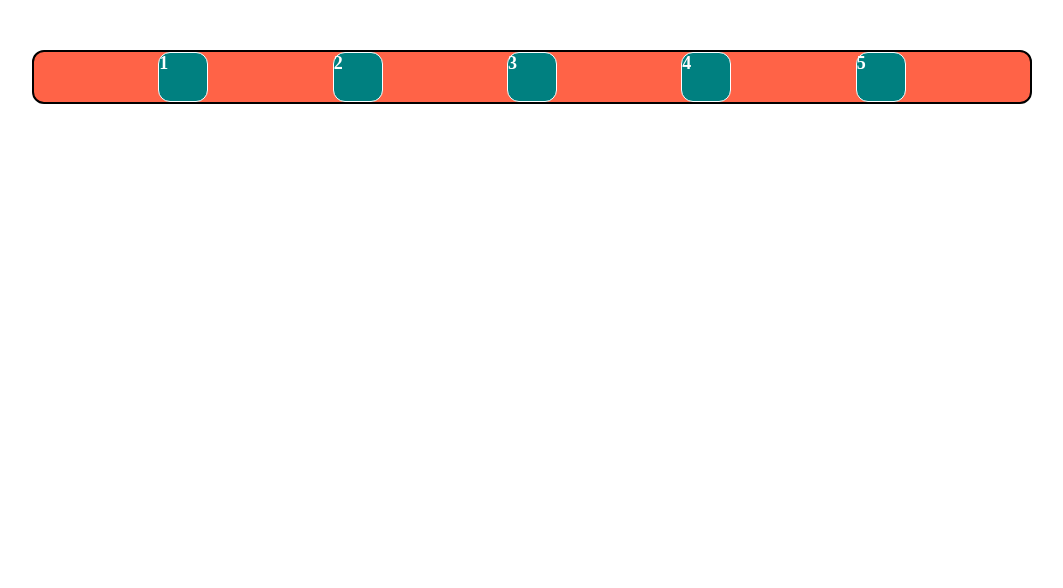
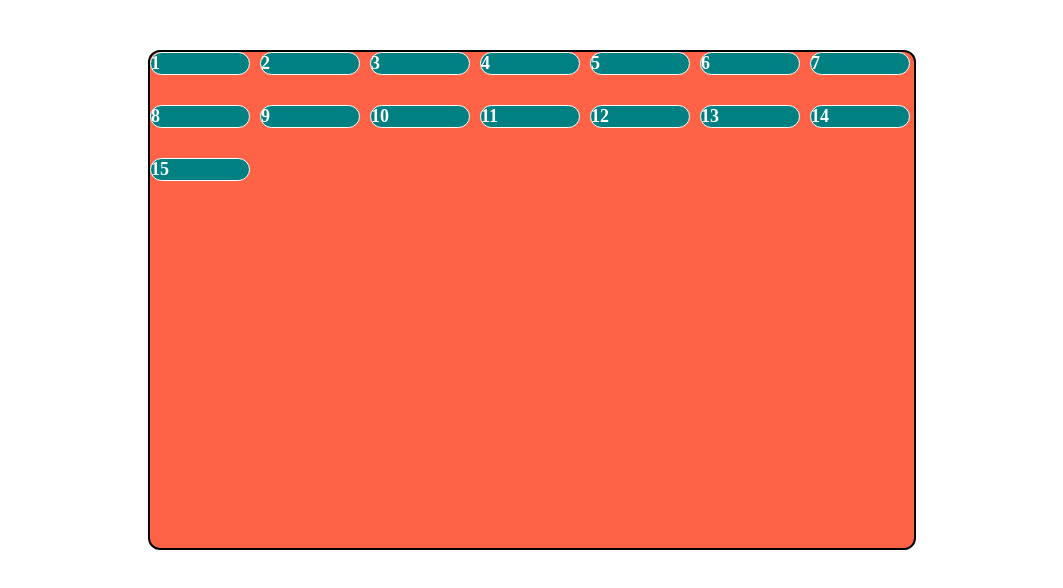
Before and after one commit to Jaydeep-Ramanuj/10_Sep_WD_4-30_Batch, a plain HTML site: page CSS_CSS-3/Lecture-15/flexbox-11-11.html in a window 1280 px wide. Shown: the whole page, without its empty margins (108-1171 px from the left). Drawn offline with Linux system fonts and the light colour scheme.

Commit message:
Module 3 Lecture 15 12-11

```diff
--- a/CSS_CSS-3/Lecture-15/flexbox-11-11.html
+++ b/CSS_CSS-3/Lecture-15/flexbox-11-11.html
@@ -24,7 +24,9 @@
        cross-axis=horizontal */
 
       .parent {
-        width: 1000px;
+        /* width: 1000px; */
+        width: 60%;
+        height: 500px;
         background-color: tomato;
         border-radius: 12px;
         margin: 50px auto;
@@ -41,23 +43,59 @@
         /* justify-content, when we want to set items in main axis */
 
         justify-content: start;
-        justify-content: center;
-        justify-content: end;
+        /* justify-content: center; */
+        /* justify-content: end; */
 
         /* space-between, allocates extra spaces between  all items, first and last items will move to sides*/
 
-        justify-content: space-between;
+        /* justify-content: space-between; */
 
         /* space-around, allocates extra spaces around all items in same proportion, first and last items will have different spaces on either sides*/
-        justify-content: space-around;
+        /* justify-content: space-around; */
 
         /* space-evenly, allocates extra spaces evenly to items in same proportion, all items have same space around them*/
-        justify-content: space-evenly;
+        /* justify-content: space-evenly; */
+
+        /* align-items, when we want to set items in cross axis */
+
+        align-items: start;
+        align-items: center;
+        align-items: end;
+
+        align-items: baseline;
+        align-items: stretch;
+
+        /* flex-wrap, when size required by all items are greater than container size at that time flex squeeze them to fit in available  space, but if we don't want to then we wrap remaining items in new line  */
+
+        flex-wrap: nowrap;
+        flex-wrap: wrap;
+        /* flex-wrap: wrap-reverse; */
+
+        /* flex-flow, it is shorthand for flex-direction and flex-wrap */
+        /* flex-flow: flex-direction flex-wrap; */
+        flex-flow: row wrap;
+
+        /* align-content, when we want to set whole content on crossAxis */
+
+        align-content: start;
+        align-content: end;
+        align-content: center;
+        align-content: space-around;
+        align-content: space-between;
+        align-content: stretch;
+        align-content: baseline;
+
+        /* gap, when we want to give static gap between items */
+
+        column-gap: 30px;
+        row-gap: 10px;
+        gap: 20px;
+        gap: 30px 10px;
       }
 
       .child {
-        height: 50px;
-        width: 50px;
+        /* height: 100px; */
+        width: 100px;
         background-color: teal;
         border-radius: 12px;
 
@@ -67,6 +105,22 @@
 
         border: 1px solid white;
       }
+
+      /* .child:nth-child(1) {
+        font-size: 18px;
+      }
+      .child:nth-child(2) {
+        font-size: 32px;
+      }
+      .child:nth-child(3) {
+        font-size: 64px;
+      }
+      .child:nth-child(4) {
+        font-size: 14px;
+      }
+      .child:nth-child(5) {
+        font-size: 50px;
+      } */
     </style>
   </head>
   <body>
@@ -76,6 +130,16 @@
       <div class="child">3</div>
       <div class="child">4</div>
       <div class="child">5</div>
+      <div class="child">6</div>
+      <div class="child">7</div>
+      <div class="child">8</div>
+      <div class="child">9</div>
+      <div class="child">10</div>
+      <div class="child">11</div>
+      <div class="child">12</div>
+      <div class="child">13</div>
+      <div class="child">14</div>
+      <div class="child">15</div>
     </div>
   </body>
 </html>
```
